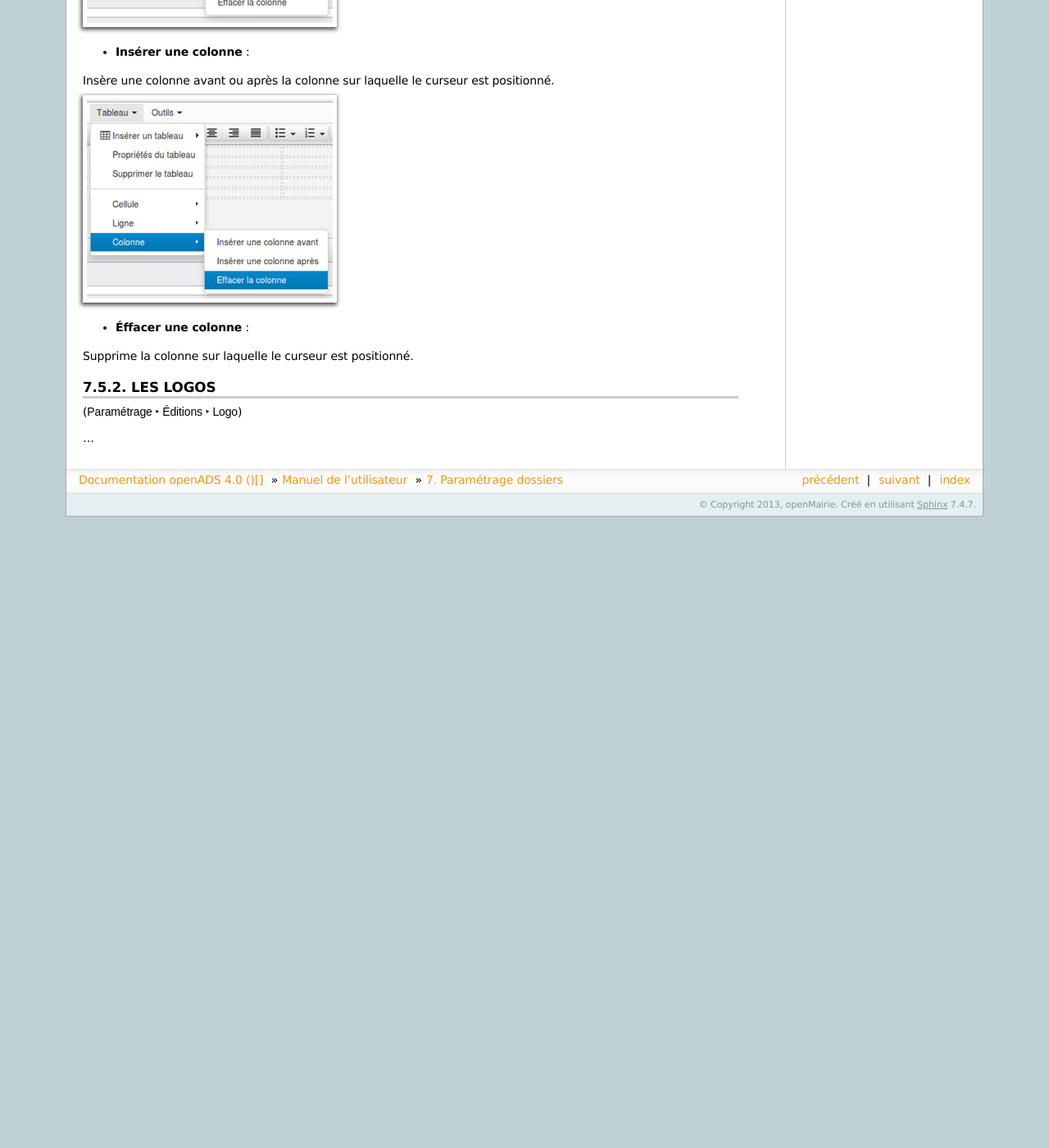
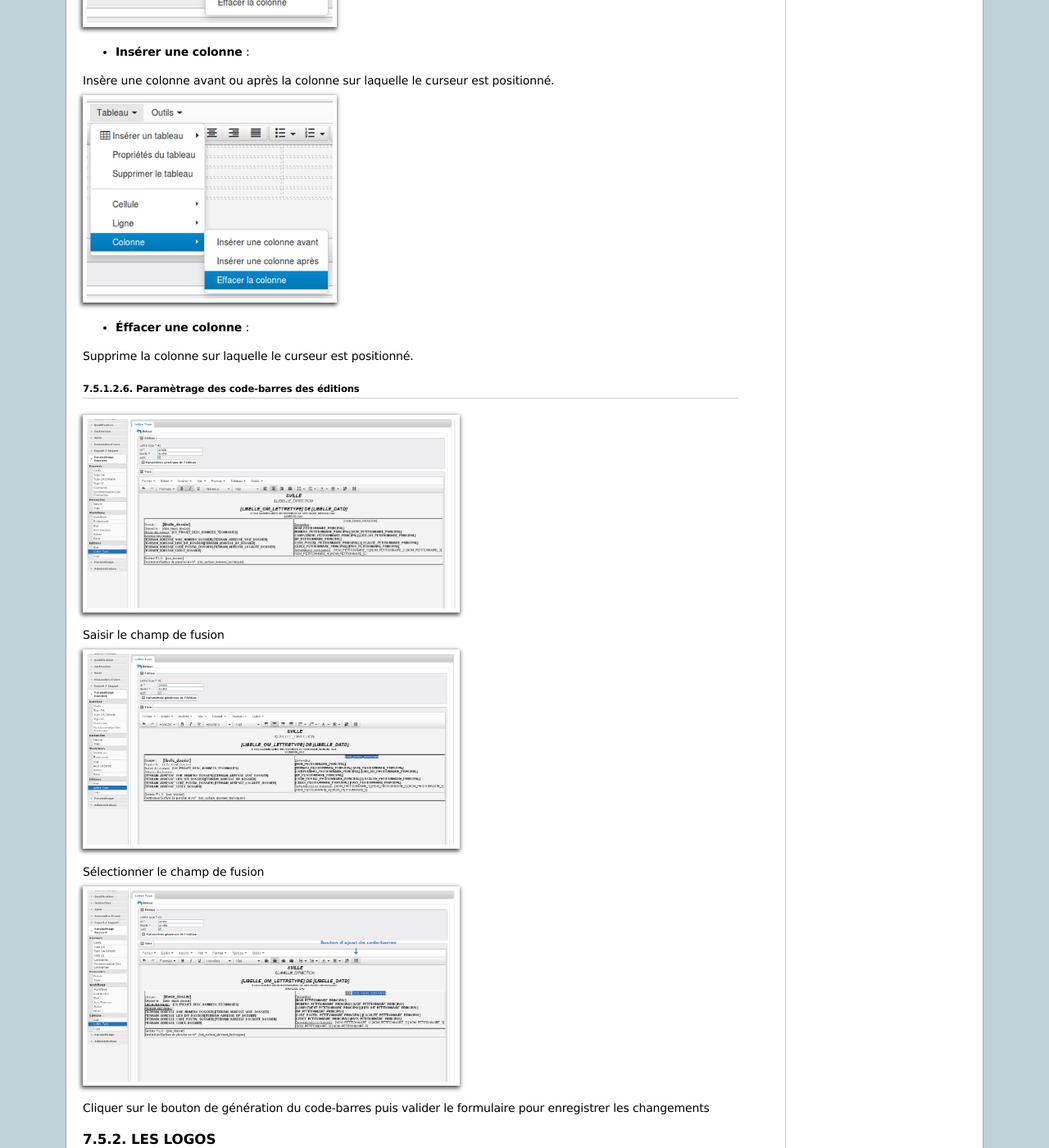
Before and after one commit to mpavaux/openads-documentation, a Sphinx documentation site: the page built from source/manuel_utilisateur/parametrage_dossier.rst, in a window 1280 px wide and 1400 px high, scrolled down 20003 px. Shown: the whole window at 82% size. Built offline with Sphinx 7.4.7, drawn with Linux system fonts in a browser that asks for light colours; before the commit the page ends 20633 px from its top, so only the background shows below that; some of the changed text lies outside the part shown.

Commit message:
Ajout de la documentation concernant les code-barres

```diff
--- a/source/manuel_utilisateur/parametrage_dossier.rst
+++ b/source/manuel_utilisateur/parametrage_dossier.rst
@@ -1028,6 +1028,23 @@
 
 Supprime la colonne sur laquelle le curseur est positionné.
 
+----------------------------------------
+Paramètrage des code-barres des éditions
+----------------------------------------
+
+.. image:: parametrage_editon_codebarres_initial.png
+
+Saisir le champ de fusion
+
+.. image:: parametrage_editon_codebarres_select.png
+
+Sélectionner le champ de fusion
+
+.. image:: parametrage_editon_codebarres_ajout.png
+
+Cliquer sur le bouton de génération du code-barres puis valider le formulaire
+pour enregistrer les changements
+
 =========
 Les logos
 =========
```
Also changed, not shown: source/manuel_utilisateur/parametrage_editon_codebarres_ajout.png (added), source/manuel_utilisateur/parametrage_editon_codebarres_initial.png (added), source/manuel_utilisateur/parametrage_editon_codebarres_select.png (added).
